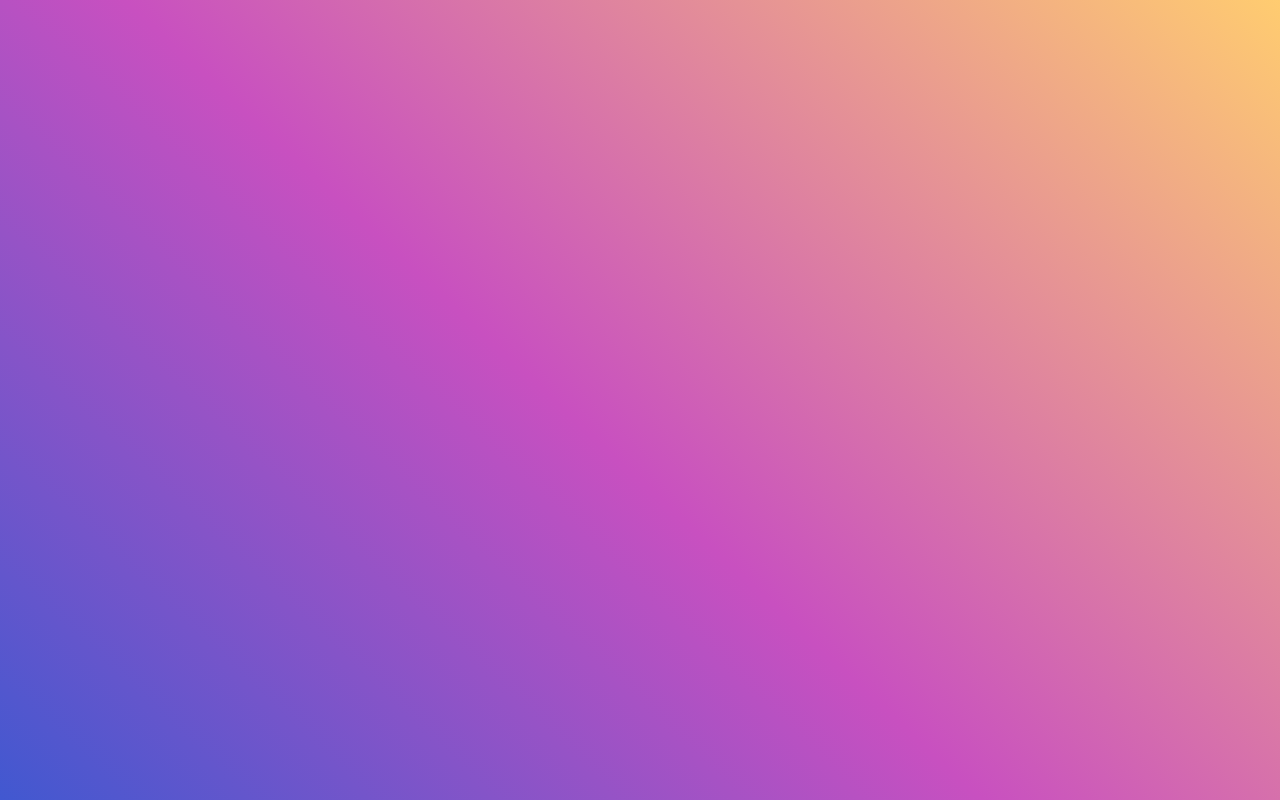
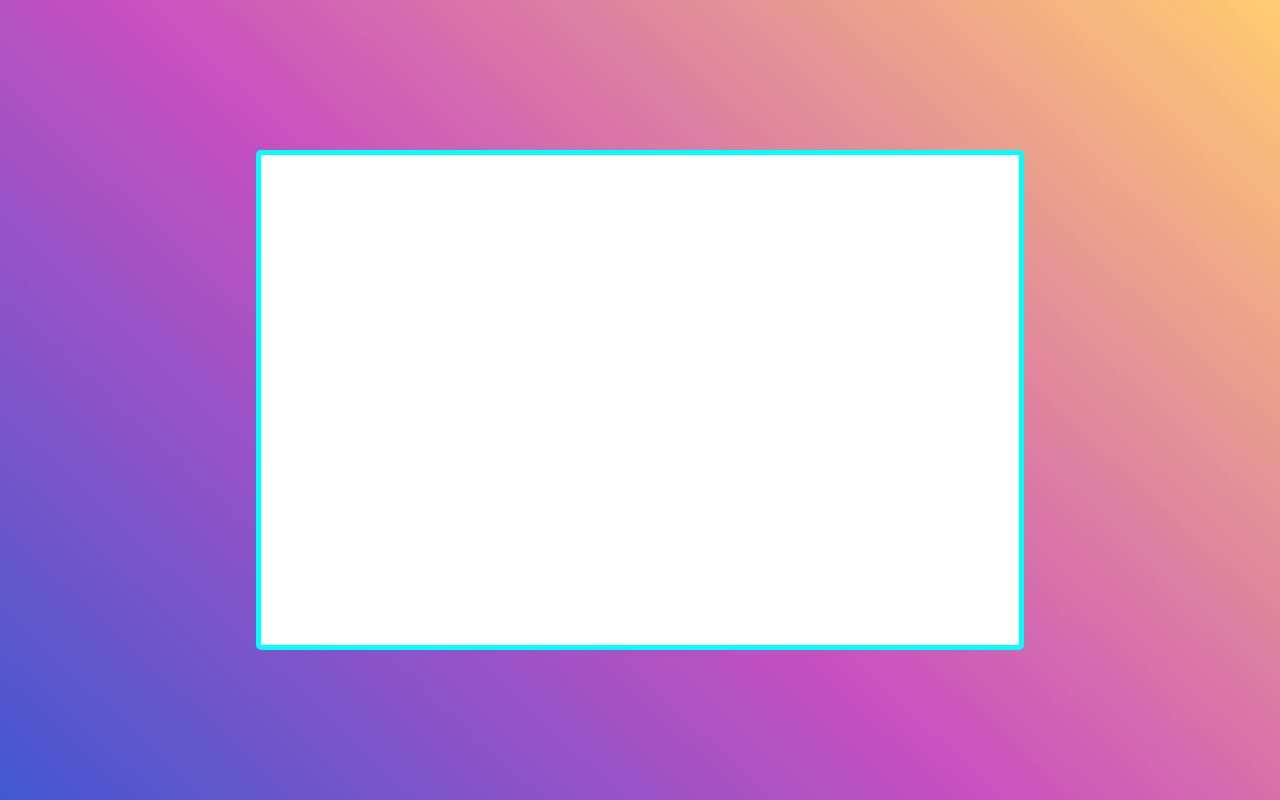
Before and after one commit to SarveshKalwale/Jokes-Website, a plain HTML site: page index.html in a window 1280 px wide. Drawn offline with Linux system fonts and the light colour scheme.

Commit message:
box styling

```diff
--- a/style.css
+++ b/style.css
@@ -19,3 +19,11 @@
     #ffcc70 100%
   );
 }
+
+.box {
+    height: 500px;
+    width: 60%;
+    background-color: #fff;
+    border: 5px solid aqua;
+    border-radius: 5px;
+  }
```
